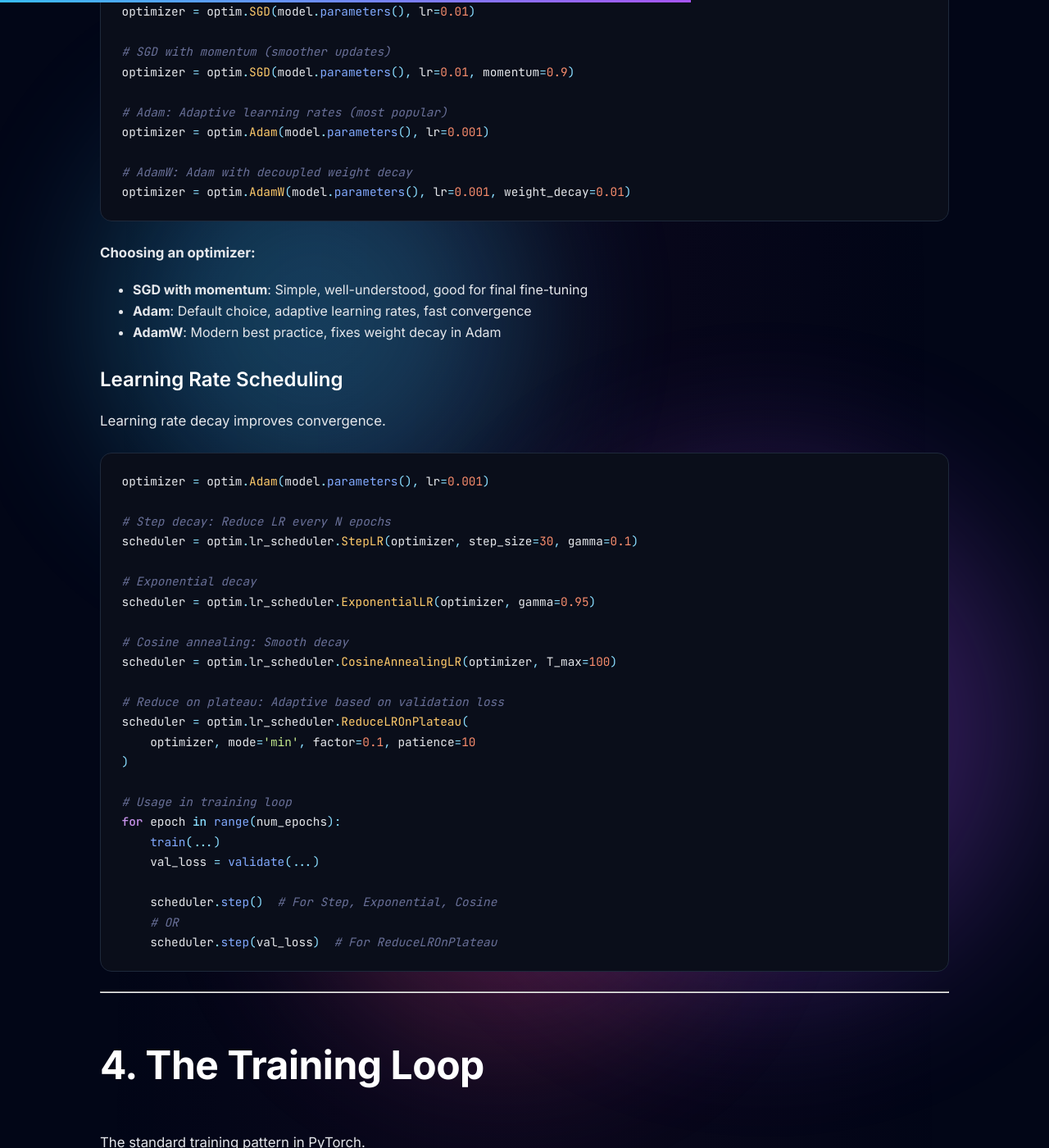
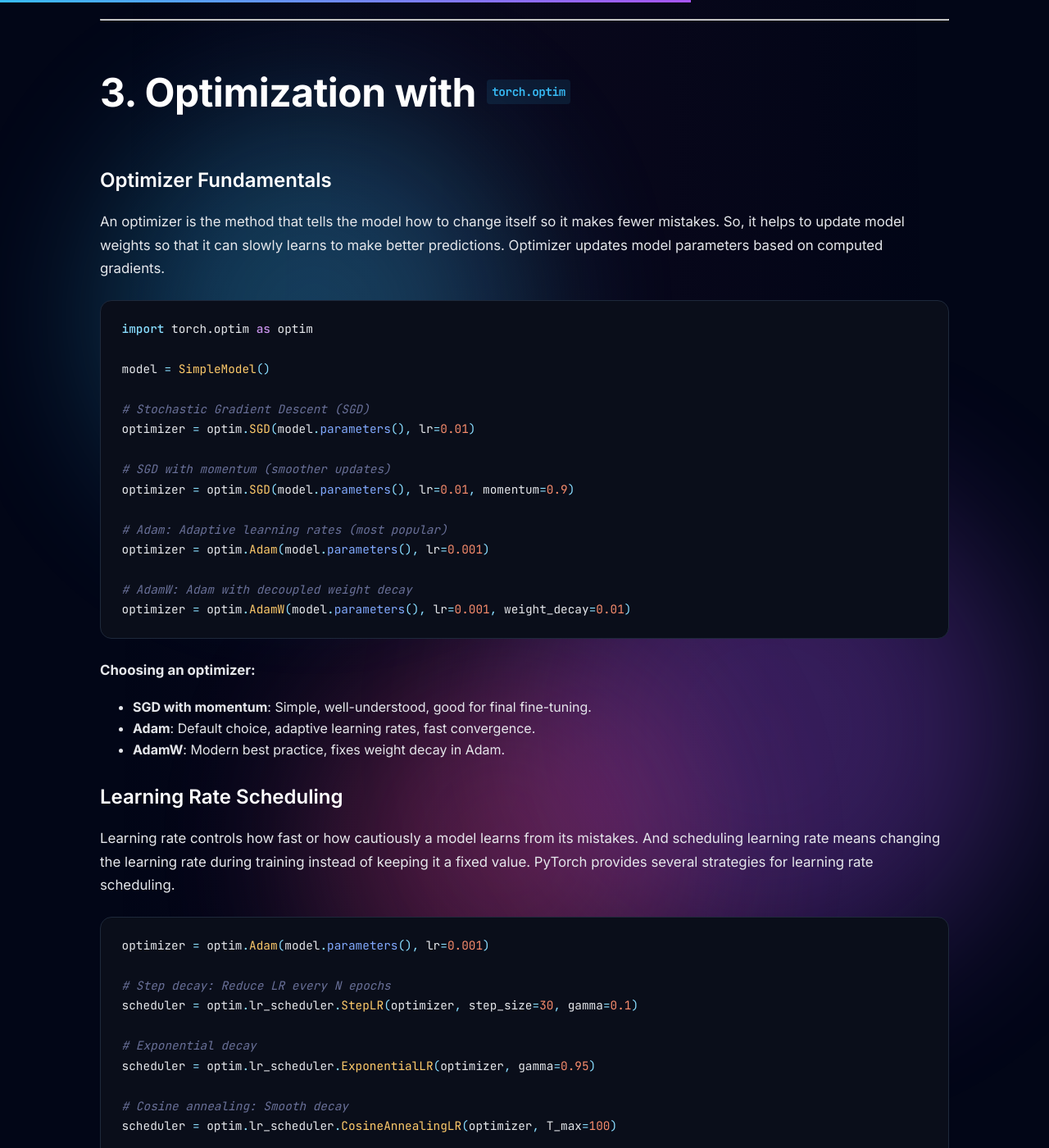
Before and after one commit to mayank1101/mayank1101.github.io, a Jekyll site: the page built from _posts/2025-12-20-pytorch-foundation-part2.md, in a window 1280 px wide and 1400 px high, scrolled down 13182 px. Shown: the whole window at 82% size. Built offline with Jekyll 4.4.1, drawn with Linux system fonts in a browser that asks for light colours; some of the changed text lies outside the part shown.

Commit message:
upated blog 2

````diff
--- a/_posts/2025-12-20-pytorch-foundation-part2.md
+++ b/_posts/2025-12-20-pytorch-foundation-part2.md
@@ -14,7 +14,7 @@
 
 ## Introduction
 
-In Part 1, we built everything from scratch using raw tensors and autograd. While educational, this approach doesn't scale to real-world deep learning projects. Imagine manually implementing every layer, activation function, and optimizer for a 100-layer ResNet!
+In Part 1, you built everything from scratch using raw tensors and autograd. While educational, this approach doesn't scale to real-world deep learning projects. Imagine manually implementing every layer, activation function, and optimizer for a 100-layer ResNet!
 
 **Part 2 introduces the high-level abstractions** that make PyTorch the framework of choice for both researchers and practitioners:
 
@@ -39,6 +39,8 @@
 - State saving/loading
 
 **The minimal example:**
+
+Here we have a simple model with two linear layers and a ReLU activation.
 
 ```python
 import torch
@@ -66,14 +68,17 @@
 ```
 
 **Key concepts:**
-- `__init__`: Define all layers and parameters
-- `forward()`: Define the computation graph
-- Calling `model(x)` automatically invokes `forward(x)`
-- All `nn.Module` parameters are tracked automatically
 
-### Essential Layers
+- `__init__`: Define all layers and parameters.
+- `forward()`: Define the computation graph.
+- Calling `model(x)` automatically invokes `forward(x)`.
+- All `nn.Module` parameters are tracked automatically.
+
+### Lets understand the Essential Layers
 
 #### Fully Connected (Linear) Layers
+
+Here we have a simple linear layer with 128 input features and 64 output features.
 
 ```python
 # nn.Linear(in_features, out_features, bias=True)
@@ -90,11 +95,14 @@
 ```
 
 **Use cases:**
-- Classification heads
-- Fully connected layers in MLPs
-- Projection layers in transformers
+
+- Classification heads.
+- Fully connected layers in MLPs.
+- Projection layers in transformers.
 
 #### Convolutional Layers
+
+Here we have a convolutional layer with 3 input channels (RGB), 16 output channels (filters), and a 3×3 kernel.
 
 ```python
 # nn.Conv2d(in_channels, out_channels, kernel_size, stride=1, padding=0)
@@ -114,11 +122,13 @@
 ```
 
 **Spatial dimension formula:**
+
 ```python
 output_size = floor((input_size + 2*padding - kernel_size) / stride) + 1
 ```
 
 **Example:** Input 32, kernel 3, padding 1, stride 1
+
 ```python
 output = floor((32 + 2*1 - 3) / 1) + 1 = 32
 ```
@@ -145,9 +155,10 @@
 ```
 
 **Use cases:**
-- Downsampling feature maps
-- Reducing spatial dimensions
-- Translation invariance
+
+- Downsampling feature maps.
+- Reducing spatial dimensions.
+- Translation invariance.
 
 #### Batch Normalization
 
@@ -171,11 +182,12 @@
 ```
 
 **Benefits:**
-- Accelerates training (enables higher learning rates)
-- Reduces sensitivity to initialization
-- Acts as regularization (slight noise from batch statistics)
 
-**Important:** Behaves differently in training vs. eval mode!
+- Accelerates training (enables higher learning rates).
+- Reduces sensitivity to initialization.
+- Acts as regularization (slight noise from batch statistics).
+
+**Important:** It is important to notice that `BatchNorm` behaves differently in training vs. eval mode!
 
 ```python
 model.train()  # Updates running statistics
@@ -230,13 +242,16 @@
 ```
 
 **When to use:**
-- **ReLU**: Default choice for hidden layers
-- **Leaky ReLU**: If experiencing dying ReLU (many zero activations)
-- **GELU**: Modern transformers and vision models
-- **Sigmoid**: Binary classification output
-- **Tanh**: When outputs should be centered around zero
+
+- **ReLU**: Default choice for hidden layers.
+- **Leaky ReLU**: If experiencing dying ReLU (many zero activations).
+- **GELU**: Modern transformers and vision models.
+- **Sigmoid**: Binary classification output.
+- **Tanh**: When outputs should be centered around zero.
 
 ### Loss Functions
+
+Loss functions measure how well the model predicts the target.
 
 ```python
 # Cross-Entropy Loss: Multi-class classification
@@ -266,7 +281,9 @@
 
 ### Building Complex Models
 
-**Pattern 1: Sequential models**
+#### Pattern 1: Sequential models
+
+A common pattern in PyTorch is to create a sequence of layers. This is often used for simple models. Below is a simple example of a sequential model. Note that this is not the recommended way to build models, but it is a common pattern you will see in many tutorials:
 
 ```python
 model = nn.Sequential(
@@ -284,7 +301,9 @@
 output = model(x)
 ```
 
-**Pattern 2: Custom modules (RECOMMENDED)**
+#### Pattern 2: Custom modules (RECOMMENDED)
+
+This is the recommended way to build models. It allows you to create custom modules and compose them together to build more complex models.
 
 ```python
 class MLP(nn.Module):
@@ -309,7 +328,9 @@
 model = MLP(input_size=784, hidden_size=256, num_classes=10)
 ```
 
-**Pattern 3: Modular composition**
+#### Pattern 3: Modular composition
+
+This is the recommended way to compose modules together to build more complex models by reusing existing modules. This is the most flexible and reusable way to build models. Below is an example of a CNN model that uses a reusable `ConvBlock` module.
 
 ```python
 class ConvBlock(nn.Module):
@@ -357,8 +378,9 @@
 ### The Dataset Abstraction
 
 Custom datasets implement two methods:
-- `__len__()`: Return number of samples
-- `__getitem__(idx)`: Return sample at index
+
+- `__len__()`: Return number of samples.
+- `__getitem__(idx)`: Return sample at index.
 
 ```python
 from torch.utils.data import Dataset, DataLoader
@@ -410,11 +432,12 @@
 ```
 
 **Key parameters:**
-- `batch_size`: Number of samples per batch
-- `shuffle`: Randomize order (True for training)
-- `num_workers`: Parallel processes for data loading (0 = main process)
-- `pin_memory`: Use pinned memory for faster GPU transfer
-- `drop_last`: Drop last incomplete batch (useful for batch norm)
+
+- `batch_size`: Number of samples per batch.
+- `shuffle`: Randomize order (True for training).
+- `num_workers`: Parallel processes for data loading (0 = main process).
+- `pin_memory`: Use pinned memory for faster GPU transfer.
+- `drop_last`: Drop last incomplete batch (useful for batch norm).
 
 ### Working with Image Data
 
@@ -450,7 +473,7 @@
 
 ### Data Augmentation
 
-Critical for improving generalization on image tasks.
+In Data augmentation, we artificially expands training data, it is critical for improving generalization on image tasks.
 
 ```python
 train_transform = transforms.Compose([
@@ -475,7 +498,7 @@
 
 ### Optimizer Fundamentals
 
-Optimizers update model parameters based on gradients.
+An optimizer is the method that tells the model how to change itself so it makes fewer mistakes. So, it helps to update model weights so that it can slowly learns to make better predictions. Optimizer updates model parameters based on computed gradients.
 
 ```python
 import torch.optim as optim
@@ -496,13 +519,14 @@
 ```
 
 **Choosing an optimizer:**
-- **SGD with momentum**: Simple, well-understood, good for final fine-tuning
-- **Adam**: Default choice, adaptive learning rates, fast convergence
-- **AdamW**: Modern best practice, fixes weight decay in Adam
+
+- **SGD with momentum**: Simple, well-understood, good for final fine-tuning.
+- **Adam**: Default choice, adaptive learning rates, fast convergence.
+- **AdamW**: Modern best practice, fixes weight decay in Adam.
 
 ### Learning Rate Scheduling
 
-Learning rate decay improves convergence.
+Learning rate controls how fast or how cautiously a model learns from its mistakes. And scheduling learning rate means changing the learning rate during training instead of keeping it a fixed value. PyTorch provides several strategies for learning rate scheduling.
 
 ```python
 optimizer = optim.Adam(model.parameters(), lr=0.001)
@@ -535,7 +559,7 @@
 
 ## 4. The Training Loop
 
-The standard training pattern in PyTorch.
+A training loop is the repeated process where a model predicts, checks its mistake, and improves itself.
 
 ### Basic Training Loop
 
@@ -569,6 +593,8 @@
 
 ### Validation Loop
 
+A validation loop checks how well the model is learning using data it has never trained on.
+
 ```python
 def validate(model, val_loader, criterion, device):
     model.eval()  # Set to evaluation mode
@@ -597,6 +623,8 @@
 ```
 
 ### Complete Training Pipeline
+
+Below is a complete training pipeline that combines everything we've learned:
 
 ```python
 def train_model(model, train_loader, val_loader, num_epochs=50):
@@ -642,7 +670,7 @@
 
 ## 5. Case Study: CNN for CIFAR-10
 
-Let's build a complete image classifier.
+Now, let's apply everything we've learned to build a complete image classifier. We'll use the CIFAR-10 dataset, which contains 10 classes of images: airplane, automobile, bird, cat, deer, dog, frog, horse, ship, and truck. The goal is to classify each image into one of these classes.
 
 ### The CIFAR-10 Dataset
 
````
Also changed, not shown: other parts of _posts/2025-12-20-pytorch-foundation-part2.md (+4 -4 lines).
